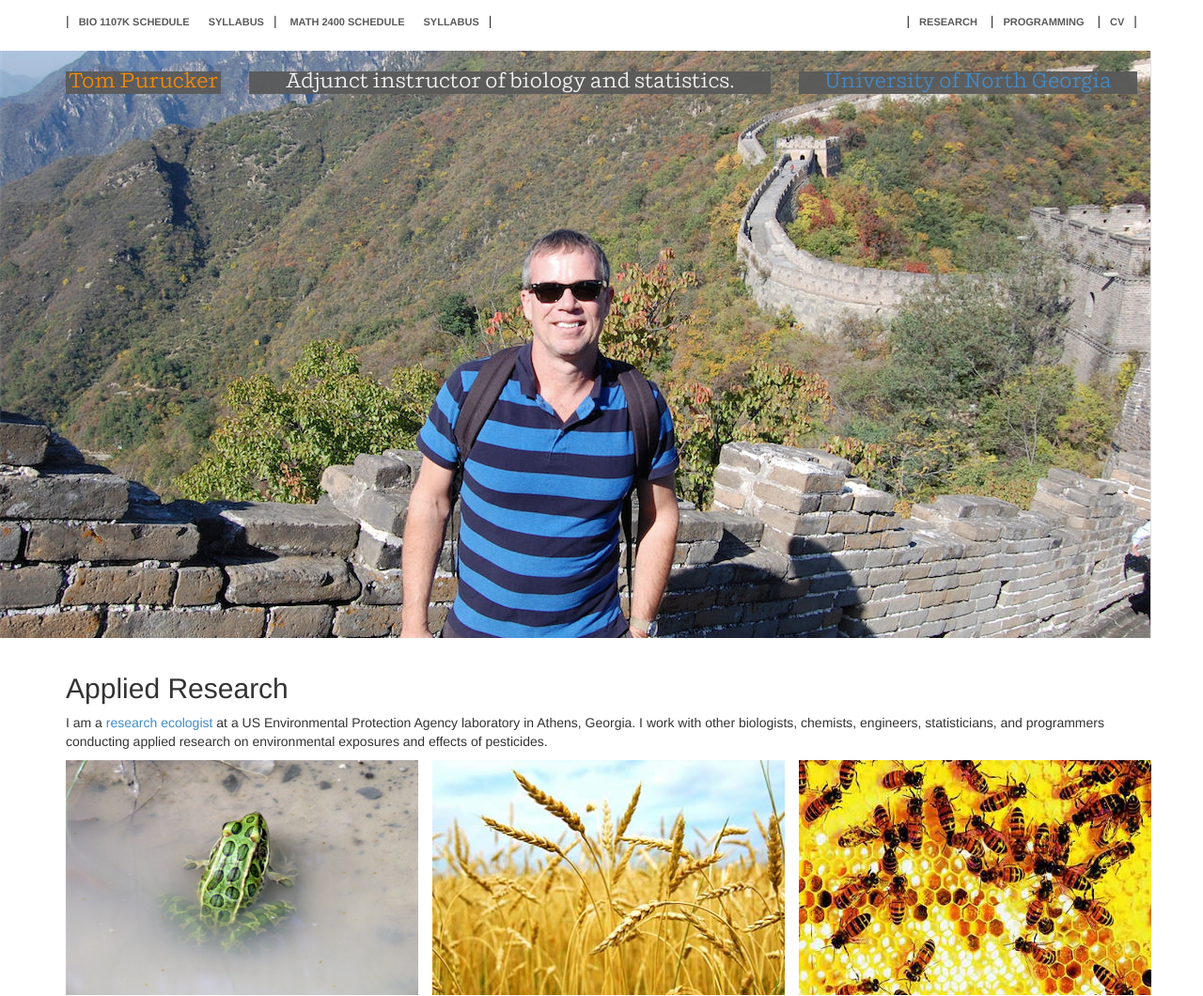
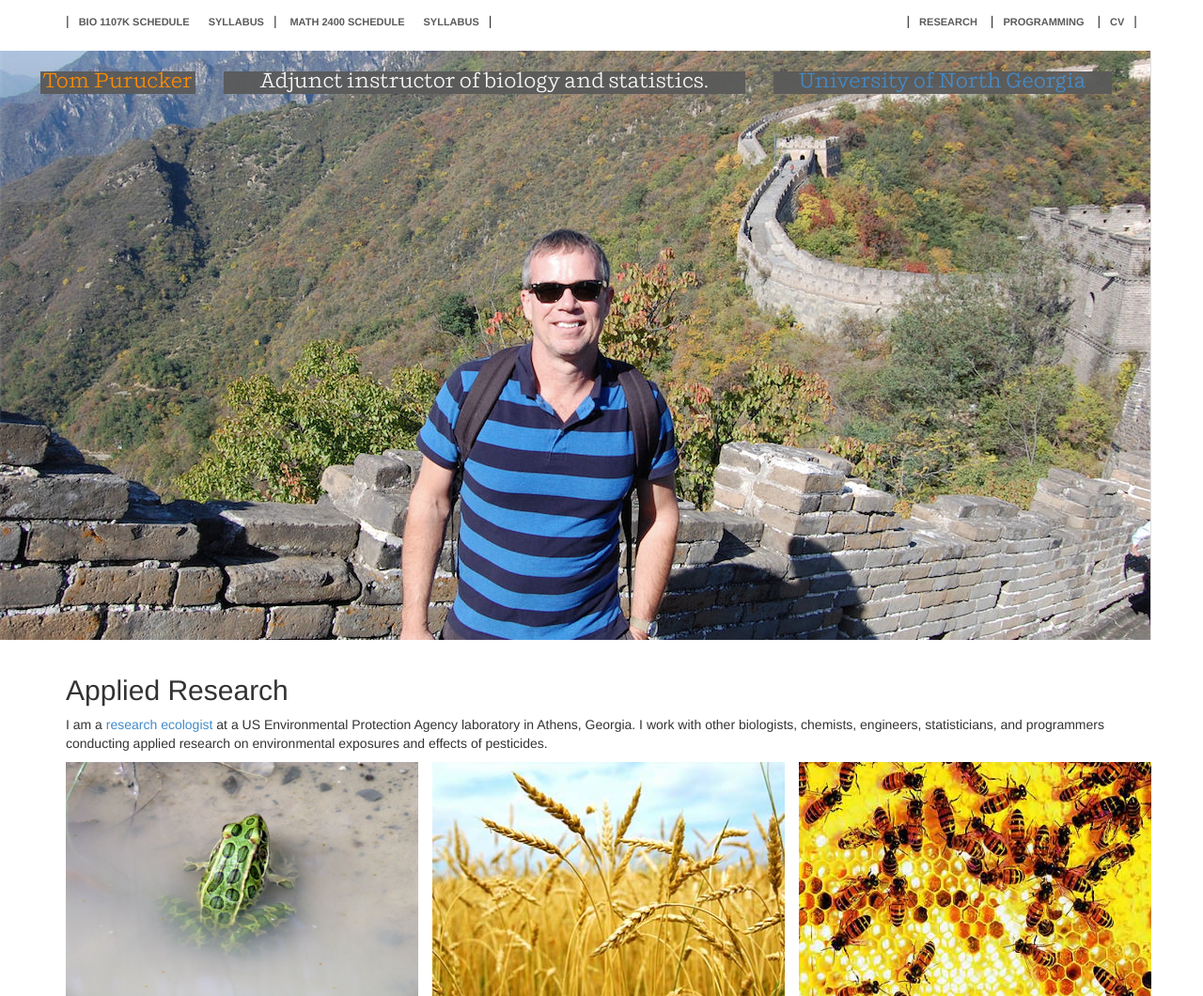
Before and after one commit to puruckertom/tom-purucker, a Python web app: template templates/index.html in a window 1280 px wide. Shown: the top 1060 px of the page at 94% size. Run offline with Jinja, Linux system fonts and the light colour scheme; the template is opened without the code that fills it, so the values that code supplies are empty.

Commit message:
fig dimensions

```diff
--- a/static/stylesheets/main.css
+++ b/static/stylesheets/main.css
@@ -12,7 +12,8 @@
 
 .bigpic {
   background-image:url('../images/stp_greatwall.jpg');
-  height:625px;
+  height:627px;
+  width:1225px;
   background-repeat:no-repeat;
 }
 
```
